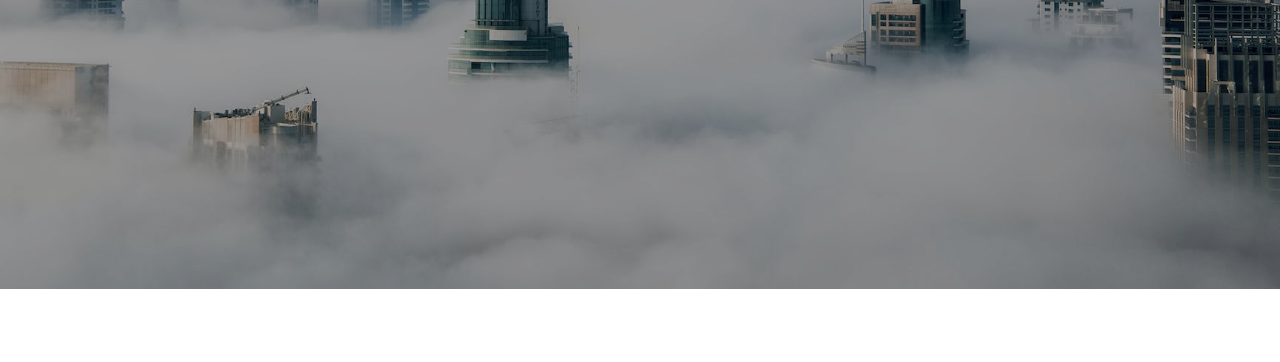
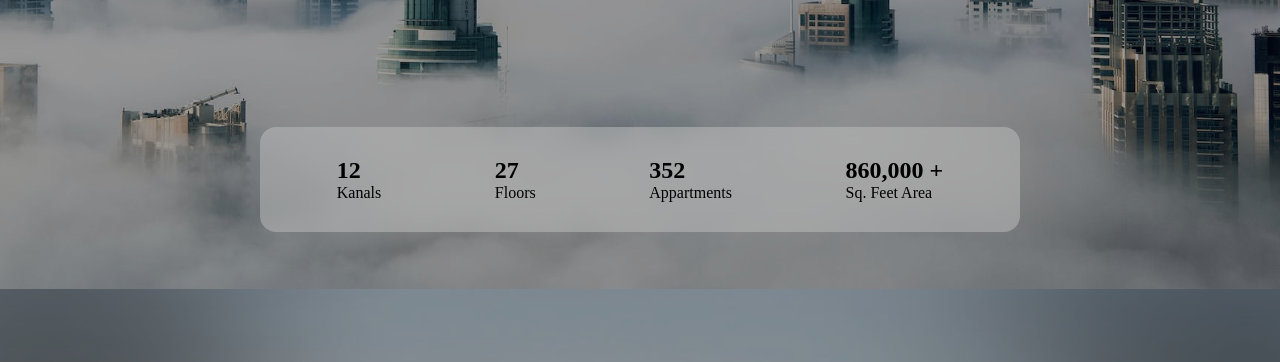
Before and after one commit to theajmalrazaq/Cloudtower, a plain HTML site: page index.html in a window 1280 px wide. Shown: the part 511-873 px from the top of the page. Before the commit the page ends 800 px from the top, so only its background shows below. Drawn offline with Linux system fonts and the light colour scheme; a web font is replaced by a local one.

Commit message:
Add highlights section to index.html

```diff
--- a/index.html
+++ b/index.html
@@ -37,6 +37,29 @@
 
 
 </div>
+<div class="section">
+
+    <div class="highlight_container">
+        <div class="highlight">
+            <h2>12 </h2>
+            <p>Kanals</p>
+        </div>
+        <div class="highlight">
+            <h2>27</h2>
+            <p>Floors</p>
+        </div>
+        <div class="highlight">
+            <h2>352</h2>
+            <p>Appartments</p>
+        </div>
+        <div class="highlight">
+            <h2> 860,000 +</h2>
+            <p>Sq. Feet Area</p>
+        </div>
+    </div>
+
+
+</div>
 
 
 </body>
--- a/style.css
+++ b/style.css
@@ -103,8 +103,24 @@ h4{
     cursor: pointer;
 }
 .section{
-   margin-top: 120px;
+   margin: 130px 40px;
    display: flex;
    justify-content: center;
    align-items: center;
 }
+
+.highlight_container{
+    display: flex;
+    flex-direction: row ;
+    justify-content: center;
+    display: flex;
+    background-color: rgba(191, 191, 191, 0.5);
+    backdrop-filter: blur(10px);
+    flex-direction: row;
+    align-items: center;
+    padding: 30px;
+    border-radius: 16px;
+    width: 700px;
+    gap: 20px;
+    justify-content: space-around;
+}
```
